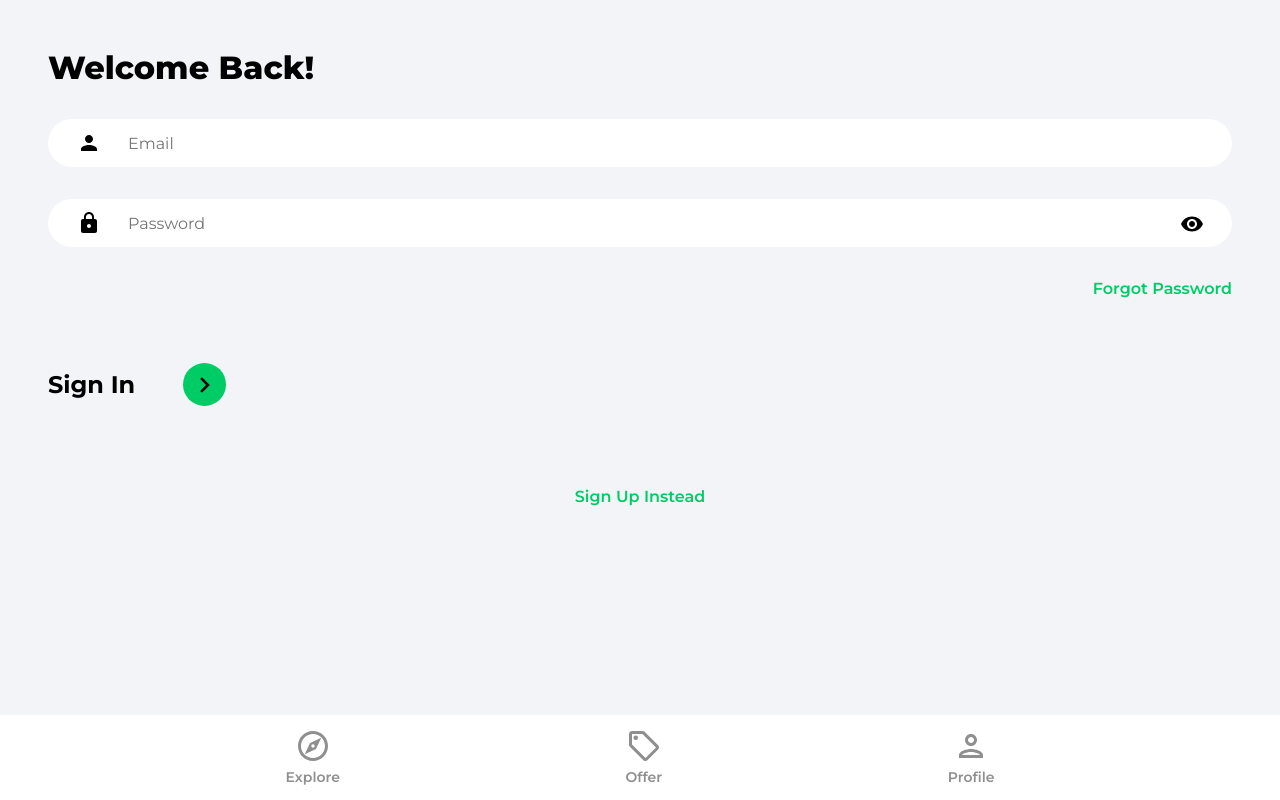
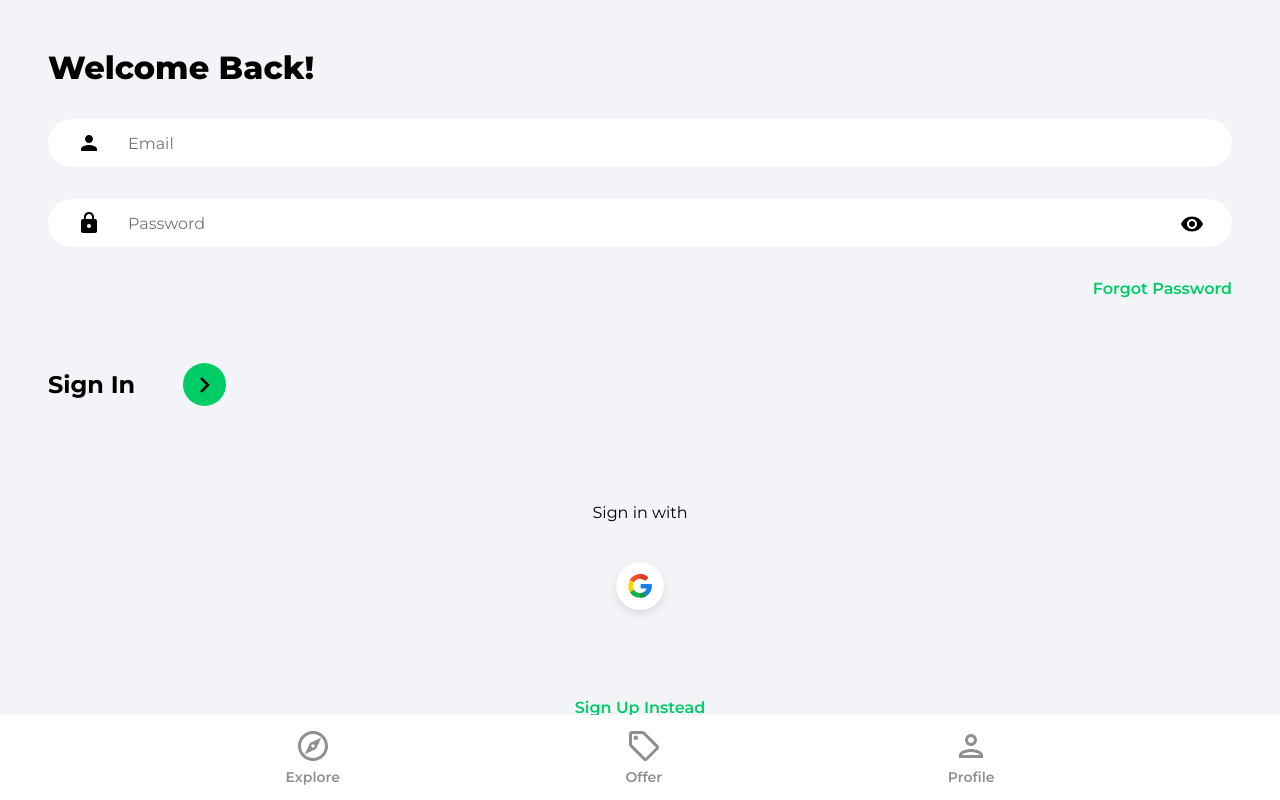
Before and after one commit to Quarcoo-arc/house-marketplace-app, a React (Create React App) app: page /sign-in in a window 1280 px wide. Built offline with nearby package versions, Linux system fonts and the light colour scheme.

Commit message:
Google Authentication Added

```diff
--- /dev/null
+++ b/src/components/OAuth.jsx
@@ -0,0 +1,47 @@
+import { useLocation, useNavigate } from "react-router-dom";
+import { getAuth, signInWithPopup, GoogleAuthProvider } from "firebase/auth";
+import { doc, setDoc, getDoc, serverTimestamp } from "firebase/firestore";
+import { db } from "../firebase.config";
+import { toast } from "react-toastify";
+import googleIcon from "../assets/svg/googleIcon.svg";
+
+const OAuth = () => {
+  const navigate = useNavigate();
+  const location = useLocation();
+
+  const onClick = async () => {
+    try {
+      const auth = getAuth();
+      const provider = new GoogleAuthProvider();
+      const result = await signInWithPopup(auth, provider);
+      const user = result.user;
+
+      //Check for user
+      const docRef = doc(db, "users", user.uid);
+      const docSnap = await getDoc(docRef);
+
+      //Create user if user does not exist
+      if (!docSnap.exists()) {
+        await setDoc(doc(db, "users", user.uid), {
+          name: user.displayName,
+          email: user.email,
+          timestamp: serverTimestamp(),
+        });
+      }
+      navigate("/");
+    } catch (error) {
+      toast.error("Google Authorization failed!");
+    }
+  };
+
+  return (
+    <div className="socialLogin">
+      <p>Sign {location.pathname === "/sign-up" ? "up" : "in"} with</p>
+      <button className="socialIconDiv" onClick={onClick}>
+        <img className="socialIconImg" src={googleIcon} alt="google" />
+      </button>
+    </div>
+  );
+};
+
+export default OAuth;
--- a/src/pages/SignIn.jsx
+++ b/src/pages/SignIn.jsx
@@ -2,6 +2,7 @@
 import { toast } from "react-toastify";
 import { Link, useNavigate } from "react-router-dom";
 import { getAuth, signInWithEmailAndPassword } from "firebase/auth";
+import OAuth from "../components/OAuth";
 import { ReactComponent as ArrowRightIcon } from "../assets/svg/keyboardArrowRightIcon.svg";
 import visibilityIcon from "../assets/svg/visibilityIcon.svg";
 
@@ -88,7 +89,7 @@
           </div>
         </form>
 
-        {/* Google OAuth */}
+        <OAuth />
 
         <Link to="/sign-up" className="registerLink">
           Sign Up Instead
--- a/src/pages/SignUp.jsx
+++ b/src/pages/SignUp.jsx
@@ -2,7 +2,6 @@
 import { Link, useNavigate } from "react-router-dom";
 import { toast } from "react-toastify";
 import {
-  getUser,
   createUserWithEmailAndPassword,
   updateProfile,
   getAuth,
@@ -11,6 +10,7 @@
 import { db } from "../firebase.config";
 import { ReactComponent as ArrowRightIcon } from "../assets/svg/keyboardArrowRightIcon.svg";
 import visibilityIcon from "../assets/svg/visibilityIcon.svg";
+import OAuth from "../components/OAuth";
 
 const SignUp = () => {
   const [showPassword, setShowPassword] = useState(false);
@@ -118,7 +118,7 @@
           </div>
         </form>
 
-        {/* Google OAuth */}
+        <OAuth />
 
         <Link to="/sign-in" className="registerLink">
           Sign In Instead
```
